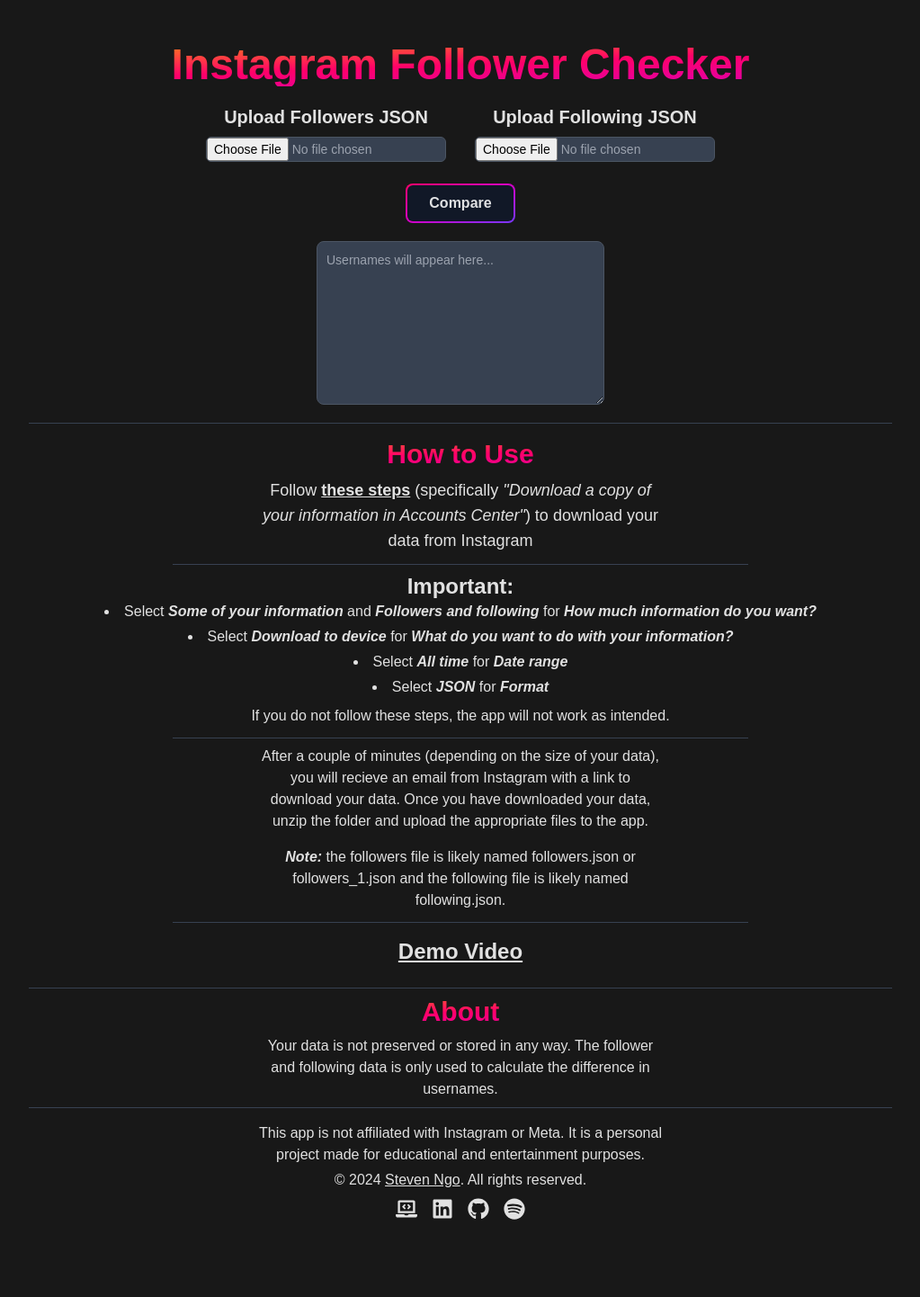
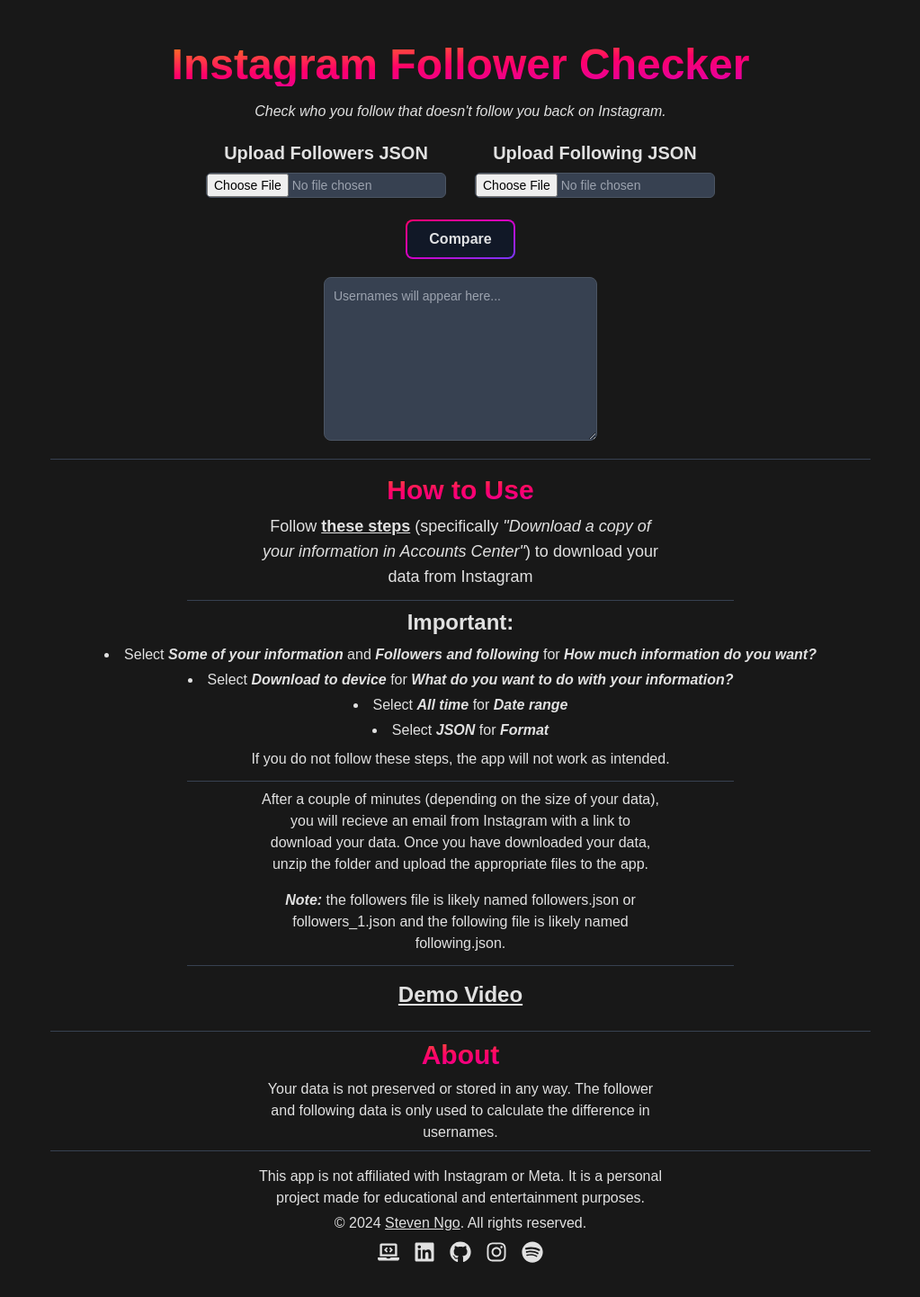
Before and after one commit to stevenxngo/igfollowers, a React (Vite) app: page / in a window 1280 px wide. Shown: the top 1442 px of the page at 90% size, without its empty margins (128-1151 px from the left). Before the commit the page ends 1404 px from the top, so only its background shows below. Built offline with nearby package versions, Linux system fonts and the light colour scheme; a web font is replaced by a local one.

Commit message:
Add Instagram, header

```diff
--- a/src/App.tsx
+++ b/src/App.tsx
@@ -7,7 +7,7 @@
 
 function App() {
   return (
-    <main className="flex min-h-screen flex-col content-center py-12 text-center">
+    <main className="flex min-h-screen flex-col content-center py-12 px-8 text-center">
       <Title />
       <Form />
       <hr className="mx-auto w-3/4 h-px border-0 bg-gray-700" />
--- a/src/components/Footer.tsx
+++ b/src/components/Footer.tsx
@@ -5,8 +5,8 @@
     <footer className="mx-auto mt-4 text-sm md:text-base">
       <div className="container mx-auto items-center text-center">
         <p className="max-w-md">
-          This app is not affiliated with Instagram or Meta. It is a personal project
-          made for educational and entertainment purposes.
+          This app is not affiliated with Instagram or Meta. It is a personal
+          project made for educational and entertainment purposes.
         </p>
         <p className="mb-2 mt-1">
           &copy; {new Date().getFullYear()}{" "}
--- a/src/components/Info.tsx
+++ b/src/components/Info.tsx
@@ -22,7 +22,7 @@
       </p>
       <hr className="mx-auto mt-3 h-px w-1/2 border-0 bg-gray-700" />
       <div className="my-2">
-        <h4 className="text-2xl font-bold">Important:</h4>
+        <h4 className="text-2xl font-bold mb-2">Important:</h4>
         <ul className="mb-2 list-inside list-disc space-y-1">
           <li>
             Select{" "}
--- a/src/components/Socials.tsx
+++ b/src/components/Socials.tsx
@@ -1,7 +1,7 @@
 import {
   FaLinkedin,
   FaGithub,
-  // FaInstagram,
+  FaInstagram,
   FaLaptopCode,
   FaSpotify,
 } from "react-icons/fa";
@@ -25,13 +25,13 @@
     link: "https://github.com/stevenxngo",
     color: "hover:text-gray-600",
   },
-  // {
-  //   name: "Instagram",
-  //   username: "stevenxngo",
-  //   icon: FaInstagram,
-  //   link: "https://www.instagram.com/stevenxngo/",
-  //   color: "hover:text-ig-pink",
-  // },
+  {
+    name: "Instagram",
+    username: "stevenxngo",
+    icon: FaInstagram,
+    link: "https://www.instagram.com/stevenxngo/",
+    color: "hover:text-ig-pink",
+  },
   {
     name: "Spotify",
     icon: FaSpotify,
--- a/src/components/Title.tsx
+++ b/src/components/Title.tsx
@@ -1,8 +1,13 @@
 function Title() {
   return (
-    <h1 className="from-ig-orange via-ig-pink to-ig-l-purple bg-gradient-to-br bg-clip-text text-4xl lg:text-5xl font-bold text-transparent">
-      Instagram Follower Checker
-    </h1>
+    <div>
+      <h1 className="from-ig-orange via-ig-pink to-ig-l-purple bg-gradient-to-br bg-clip-text text-4xl font-bold text-transparent lg:text-5xl">
+        Instagram Follower Checker
+      </h1>
+      <p className="mt-4 italic font">
+        Check who you follow that doesn't follow you back on Instagram.
+      </p>
+    </div>
   );
 }
 
```
